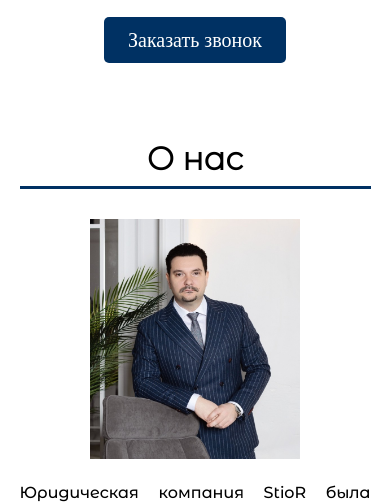
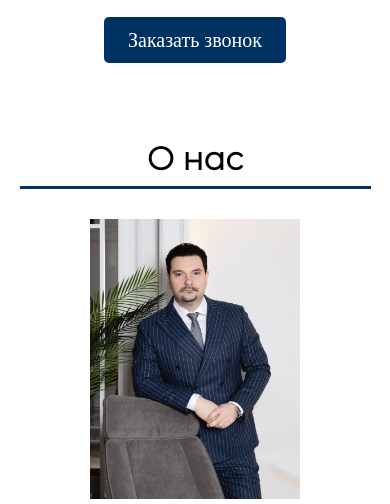
Before and after one commit to skufirovan/lawyer-website, a website built with Vite: page src/index.html in a window 390 px wide. Shown: the part 601-1105 px from the top of the page. Built offline with nearby package versions, Linux system fonts and the light colour scheme; a web font is replaced by a local one.

Commit message:
fix: исправлены размеры фото в О нас

```diff
--- a/src/css/blocks/about-us/__image/about-us__image.css
+++ b/src/css/blocks/about-us/__image/about-us__image.css
@@ -1,13 +1,22 @@
 .about-us__image {
     width: 45%;
+    object-fit: cover;
+    object-position: 0 0;
 }
 
 @media screen and (max-width: 854px) {
     .about-us__image {
         margin: 12px auto 24px;
         width: 60%;
-        height: 240px;
-        object-fit: cover;
-        object-position: 0 0;
+        min-height: 240px;
+        max-height: 420px;
     }
 }
+
+@media screen and (max-width: 634px) {
+    .about-us__image {
+        height: 280px;
+        max-height: 360px;
+        object-position: 0 100;
+    }
+}
```
